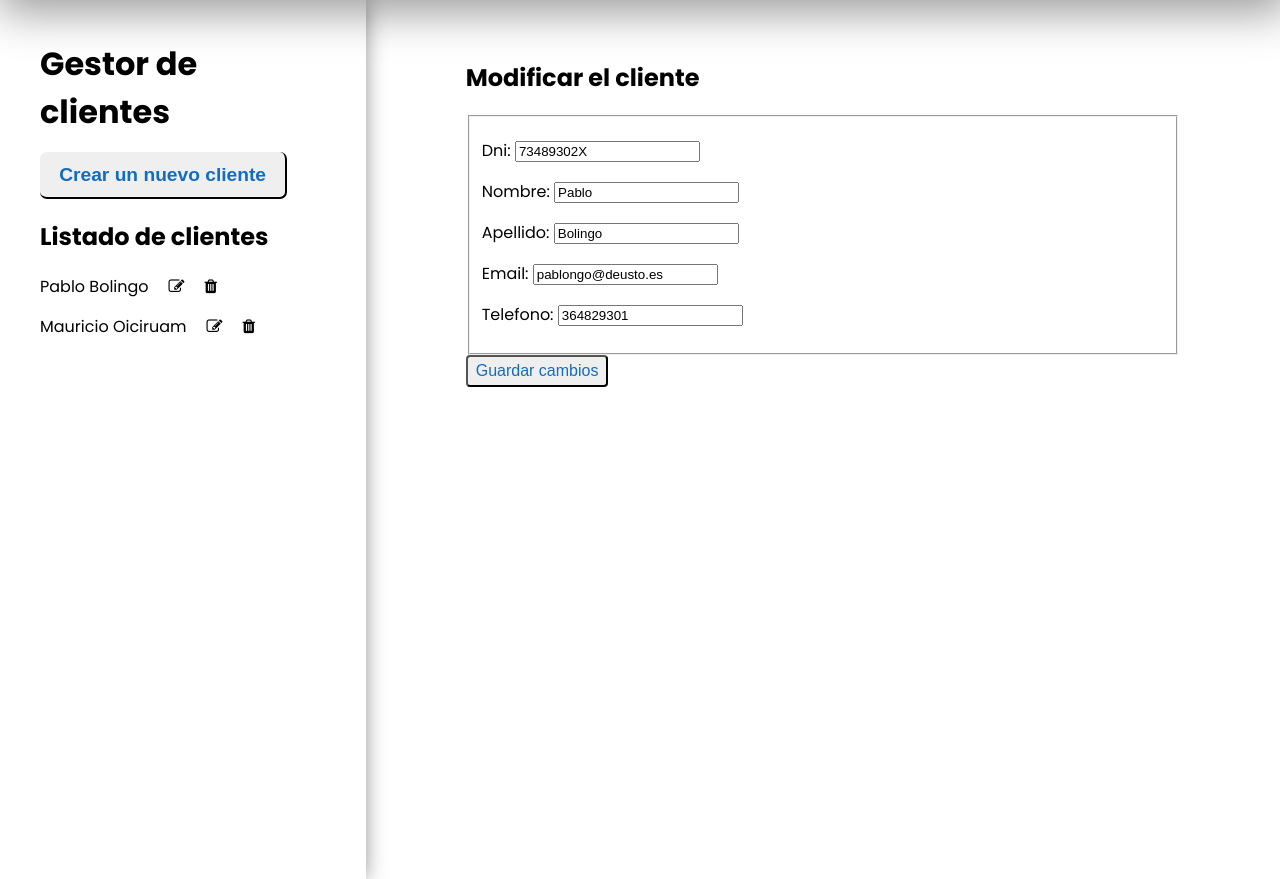
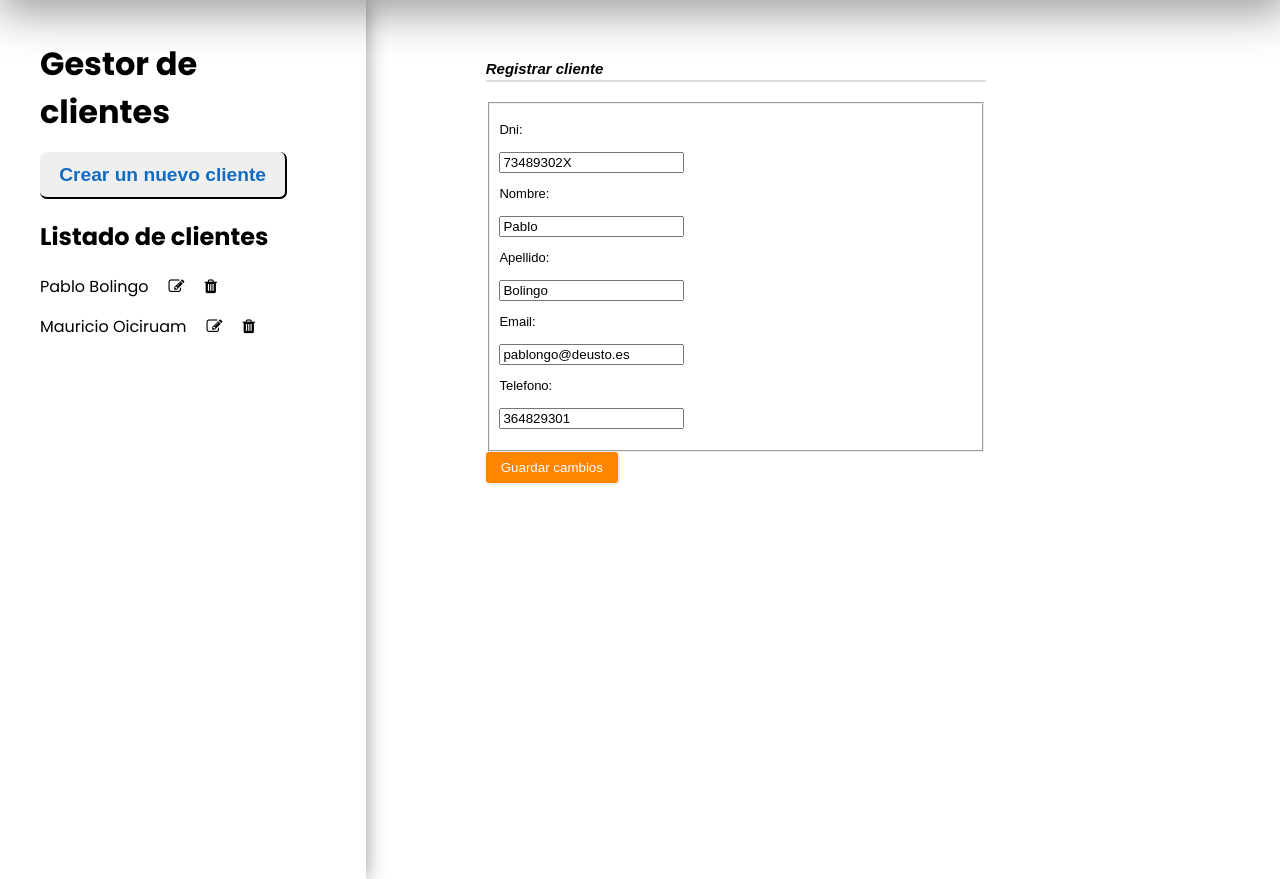
Before and after one commit to MauricioTS15/proyectoColaborativo, a Django app: page /appProyectos/clientes/1/cliente_update_form in a window 1280 px wide. Shown: the part 120-999 px from the top of the page. Run offline with Django 4.2, Linux system fonts and the light colour scheme; data comes from the database, SQL or seed files in the repository.

Commit message:
nuevo estilo de css aplicado a los forms

```diff
--- a/gestionProyectos/appProyectos/static/css/styles.css
+++ b/gestionProyectos/appProyectos/static/css/styles.css
@@ -327,3 +327,84 @@ table a:hover {
     padding: 40px 100px;
     width: 70%;
 }
+
+/* estilo de los formularios */
+.form-style-2{
+	max-width: 500px;
+	padding: 20px 12px 10px 20px;
+	font: 13px Arial, Helvetica, sans-serif;
+}
+.form-style-2-heading{
+	font-weight: bold;
+	font-style: italic;
+	border-bottom: 2px solid #ddd;
+	margin-bottom: 20px;
+	font-size: 15px;
+	padding-bottom: 3px;
+}
+.form-style-2 label{
+	display: block;
+	margin: 0px 0px 15px 0px;
+}
+.form-style-2 label > span{
+	width: 100px;
+	font-weight: bold;
+	float: left;
+	padding-top: 8px;
+	padding-right: 5px;
+}
+.form-style-2 span.required{
+	color:red;
+}
+.form-style-2 .tel-number-field{
+	width: 40px;
+	text-align: center;
+}
+.form-style-2 input.input-field, .form-style-2 .select-field{
+	width: 48%;
+}
+.form-style-2 input.input-field,
+.form-style-2 .tel-number-field,
+.form-style-2 .textarea-field,
+ .form-style-2 .select-field{
+	box-sizing: border-box;
+	-webkit-box-sizing: border-box;
+	-moz-box-sizing: border-box;
+	border: 1px solid #C2C2C2;
+	box-shadow: 1px 1px 4px #EBEBEB;
+	-moz-box-shadow: 1px 1px 4px #EBEBEB;
+	-webkit-box-shadow: 1px 1px 4px #EBEBEB;
+	border-radius: 3px;
+	-webkit-border-radius: 3px;
+	-moz-border-radius: 3px;
+	padding: 7px;
+	outline: none;
+}
+.form-style-2 .input-field:focus,
+.form-style-2 .tel-number-field:focus,
+.form-style-2 .textarea-field:focus,
+.form-style-2 .select-field:focus{
+	border: 1px solid #0C0;
+}
+.form-style-2 .textarea-field{
+	height:100px;
+	width: 55%;
+}
+.form-style-2 input[type=submit],
+.form-style-2 input[type=button]{
+	border: none;
+	padding: 8px 15px 8px 15px;
+	background: #FF8500;
+	color: #fff;
+	box-shadow: 1px 1px 4px #DADADA;
+	-moz-box-shadow: 1px 1px 4px #DADADA;
+	-webkit-box-shadow: 1px 1px 4px #DADADA;
+	border-radius: 3px;
+	-webkit-border-radius: 3px;
+	-moz-border-radius: 3px;
+}
+.form-style-2 input[type=submit]:hover,
+.form-style-2 input[type=button]:hover{
+	background: #EA7B00;
+	color: #fff;
+}
--- a/gestionProyectos/appProyectos/templates/appProyectos/cliente_create_form.html
+++ b/gestionProyectos/appProyectos/templates/appProyectos/cliente_create_form.html
@@ -3,12 +3,14 @@
     Registrar cliente
 {% endblock titulo %}
 {% block vista %}
-    <h2>Registrar cliente</h2>
+    <div class="form-style-2">
+        <div class="form-style-2-heading">Registrar cliente</div>
         <form method="POST">
             <fieldset>
                 {% csrf_token %}
                 {{ form.as_p }}
             </fieldset>
-        <input class="button-small" type="submit" value="Registrar">
+            <input type="submit" value="Registrar">
         </form>
+    </div>
 {% endblock vista %}
--- a/gestionProyectos/appProyectos/templates/appProyectos/cliente_update_form.html
+++ b/gestionProyectos/appProyectos/templates/appProyectos/cliente_update_form.html
@@ -3,12 +3,14 @@
     Modificación del cliente
 {% endblock titulo %}
 {% block vista %}
-    <h2>Modificar el cliente</h2>
+    <div class="form-style-2">
+        <div class="form-style-2-heading">Registrar cliente</div>
         <form method="POST">
             <fieldset>
                 {% csrf_token %}
                 {{ form.as_p }}
             </fieldset>
-        <input class="button-small" type="submit" value="Guardar cambios">
+            <input type="submit" value="Guardar cambios">
         </form>
+    </div>
 {% endblock vista %}
--- a/gestionProyectos/appProyectos/templates/appProyectos/empleado_create_form.html
+++ b/gestionProyectos/appProyectos/templates/appProyectos/empleado_create_form.html
@@ -3,12 +3,14 @@
     Registrar empleado
 {% endblock titulo %}
 {% block vista %}
-    <h2>Registrar empleado</h2>
+<div class="form-style-2">
+    <div class="form-style-2-heading">Registrar empleado</div>
     <form method="POST">
         <fieldset>
             {% csrf_token %}
             {{ form.as_p }}
         </fieldset>
-        <input class="button-small" type="submit" value="Registrar">
+        <input type="submit" value="Registrar">
     </form>
+</div>
 {% endblock vista %}
--- a/gestionProyectos/appProyectos/templates/appProyectos/empleado_update_form.html
+++ b/gestionProyectos/appProyectos/templates/appProyectos/empleado_update_form.html
@@ -3,12 +3,14 @@
     Modificación del empleado
 {% endblock titulo %}
 {% block vista %}
-    <h2>Modificar el empleado</h2>
+<div class="form-style-2">
+    <div class="form-style-2-heading">Modificar empleado</div>
     <form method="POST">
         <fieldset>
             {% csrf_token %}
             {{ form.as_p }}
         </fieldset>
-        <input class="button-small" type="submit" value="Guardar cambios">
+        <input type="submit" value="Guardar cambios">
     </form>
+</div>
 {% endblock vista %}
--- a/gestionProyectos/appProyectos/templates/appProyectos/proyecto_create_form.html
+++ b/gestionProyectos/appProyectos/templates/appProyectos/proyecto_create_form.html
@@ -3,12 +3,14 @@
     Registrar proyecto
 {% endblock titulo %}
 {% block vista %}
-    <h2>Registrar proyecto</h2>
+<div class="form-style-2">
+    <div class="form-style-2-heading">Registrar proyecto</div>
     <form method="POST">
         <fieldset>
             {% csrf_token %}
             {{ form.as_p }}
         </fieldset>
-        <input class="button-small" type="submit" value="Registrar">
+        <input type="submit" value="Registrar">
     </form>
+</div>
 {% endblock vista %}
--- a/gestionProyectos/appProyectos/templates/appProyectos/proyecto_update_form.html
+++ b/gestionProyectos/appProyectos/templates/appProyectos/proyecto_update_form.html
@@ -3,12 +3,14 @@
     Modificación del proyecto
 {% endblock titulo %}
 {% block vista %}
-    <h2>Modificar el proyecto</h2>
+<div class="form-style-2">
+    <div class="form-style-2-heading">modificar proyecto</div>
     <form method="POST">
         <fieldset>
             {% csrf_token %}
             {{ form.as_p }}
         </fieldset>
-        <input class="button-small" type="submit" value="Guardar cambios">
+        <input type="submit" value="Guardar cambios">
     </form>
+</div>
 {% endblock vista %}
--- a/gestionProyectos/appProyectos/templates/appProyectos/tarea_create_form.html
+++ b/gestionProyectos/appProyectos/templates/appProyectos/tarea_create_form.html
@@ -3,12 +3,14 @@
     Registrar tarea
 {% endblock titulo %}
 {% block vista %}
-    <h2>Registrar tarea</h2>
+<div class="form-style-2">
+    <div class="form-style-2-heading">Registrar tarea</div>
     <form method="POST">
         <fieldset>
             {% csrf_token %}
             {{ form.as_p }}
         </fieldset>
-        <input class="button-small" type="submit" value="Registrar">
+        <input type="submit" value="Registrar">
     </form>
+</div>
 {% endblock vista %}
--- a/gestionProyectos/appProyectos/templates/appProyectos/tarea_update_form.html
+++ b/gestionProyectos/appProyectos/templates/appProyectos/tarea_update_form.html
@@ -3,12 +3,14 @@
     Modificación de la tarea
 {% endblock titulo %}
 {% block vista %}
-    <h2>Modificar la tarea</h2>
+<div class="form-style-2">
+    <div class="form-style-2-heading">Modificar tarea</div>
     <form method="POST">
         <fieldset>
             {% csrf_token %}
             {{ form.as_p }}
         </fieldset>
-        <input class="button-small" type="submit" value="Guardar cambios">
+        <input type="submit" value="Guardar cambios">
     </form>
+</div>
 {% endblock vista %}
```
Lines whose indentation alone changed are shown as unchanged.
